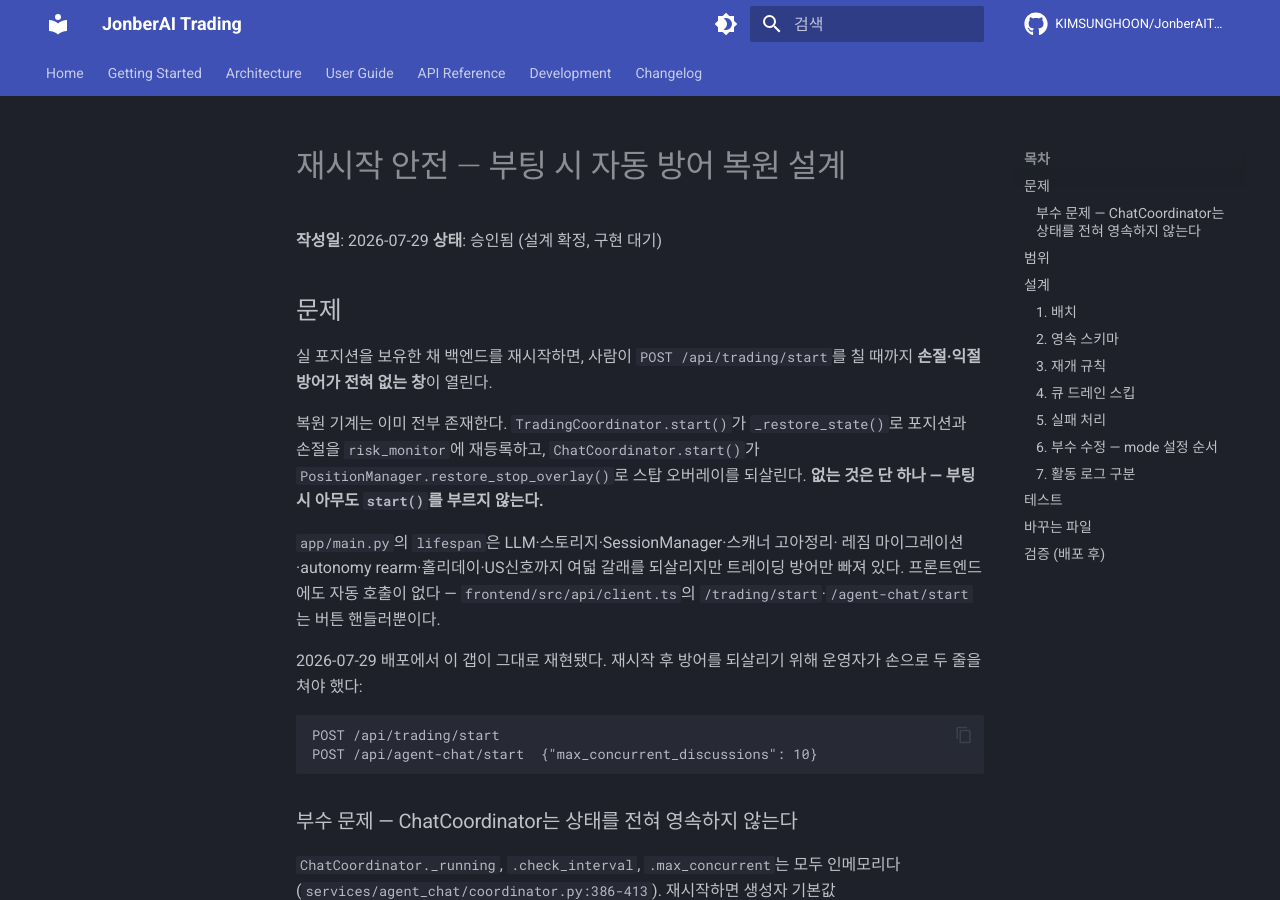
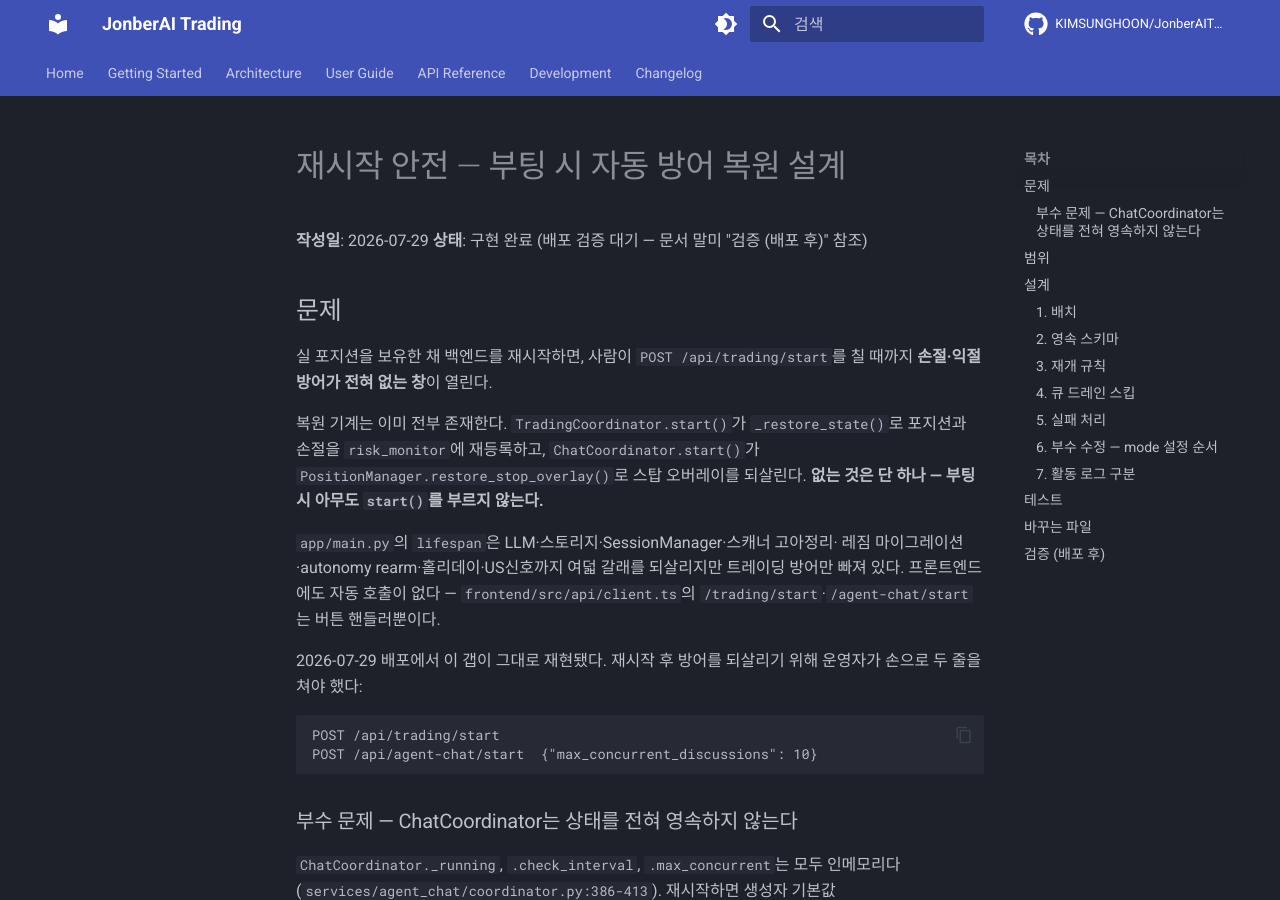
Before and after one commit to KIMSUNGHOON/JonberAITrading, an MkDocs documentation site: the page built from docs/superpowers/specs/2026-07-29-restart-safety-design.md, in a window 1280 px wide and 900 px high. Built offline with MkDocs 1.6.1 and Material for MkDocs 9.7.7, drawn with Linux system fonts in a browser that asks for light colours; comment, search, counter and statistics services are not loaded.

Commit message:
docs: 재시작 안전 스펙 상태를 구현 완료로 갱신

```diff
--- a/docs/superpowers/specs/2026-07-29-restart-safety-design.md
+++ b/docs/superpowers/specs/2026-07-29-restart-safety-design.md
@@ -1,7 +1,7 @@
 # 재시작 안전 — 부팅 시 자동 방어 복원 설계
 
 **작성일**: 2026-07-29
-**상태**: 승인됨 (설계 확정, 구현 대기)
+**상태**: 구현 완료 (배포 검증 대기 — 문서 말미 "검증 (배포 후)" 참조)
 
 ## 문제
 
```
